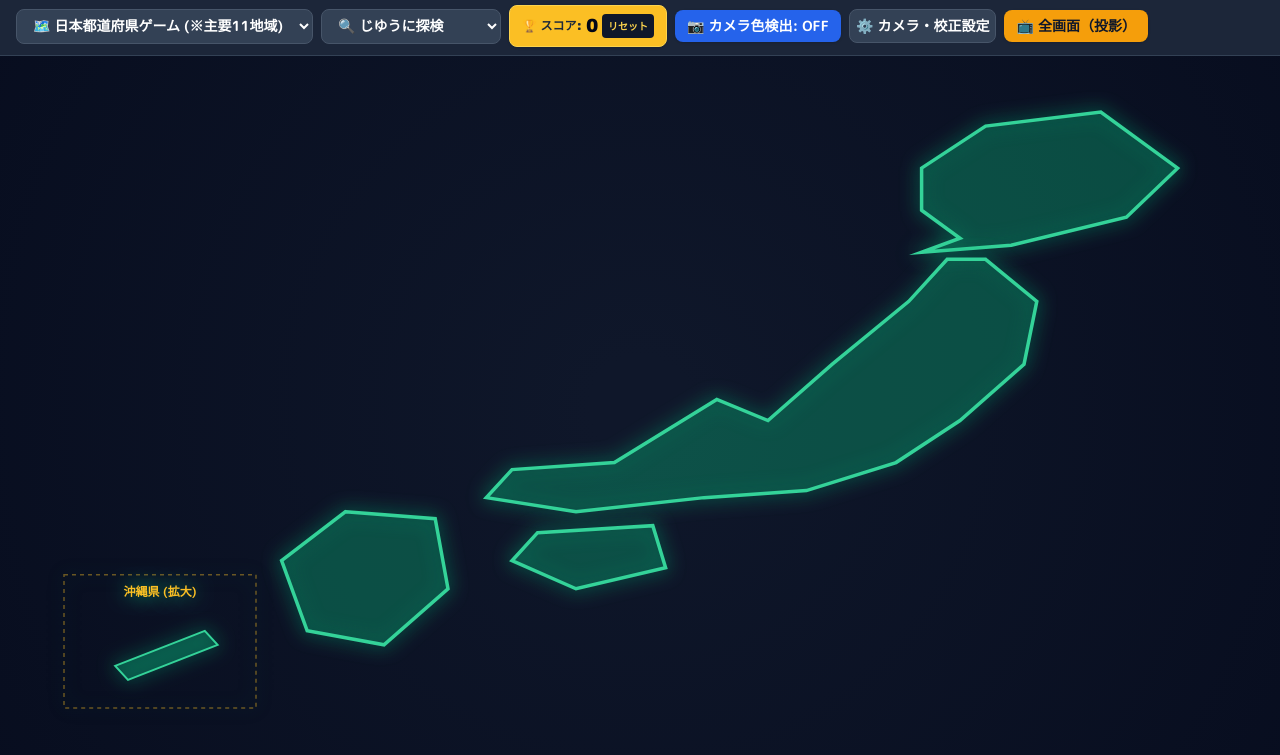
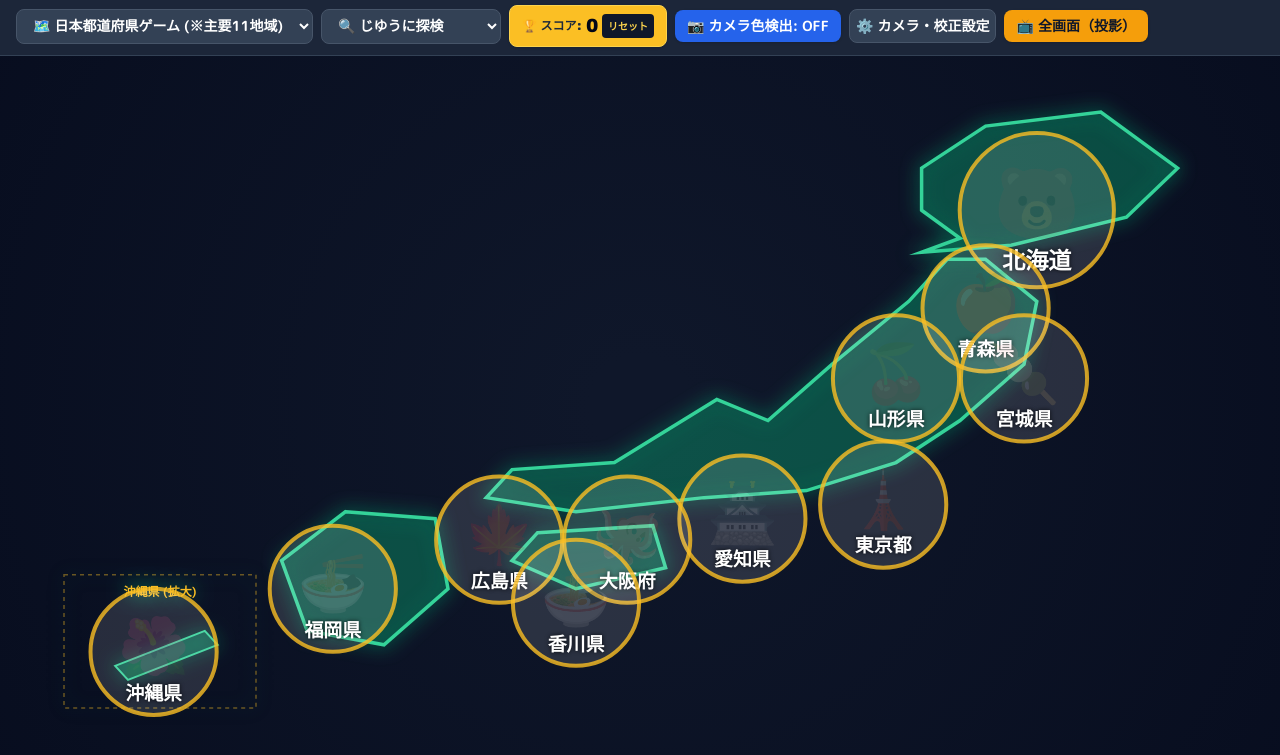
Before and after one commit to tat457/borluate, a plain HTML site: page index.html in a window 1280 px wide. Shown: the part 43-798 px from the top of the page. Drawn offline with nearby package versions, Linux system fonts and the light colour scheme.

Commit message:
Update index.html

```diff
--- a/index.html
+++ b/index.html
@@ -825,7 +825,9 @@
                 }
             }
 
-　　targets.forEach(item => {
+　　        const targets = MAP_DATASETS[currentMapKey];
+
+        targets.forEach(item => {
     const cx = item.x * w;
     const cy = item.y * h;
     const r = item.radius * Math.min(w, h);
```
